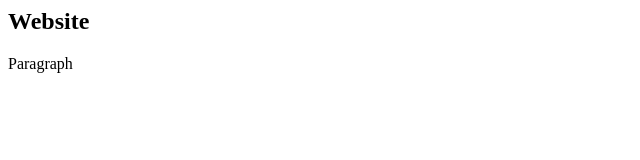
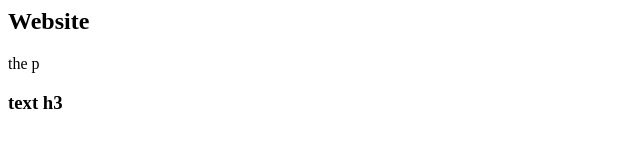
Before and after one commit to ashwinbharadwajs/forlearn, a plain HTML site: page index.html in a window 1280 px wide. Shown: the whole page, without its empty margins (0-640 px from the left). Drawn offline with Linux system fonts and the light colour scheme.

Commit message:
Updated html file

```diff
--- a/index.html
+++ b/index.html
@@ -7,6 +7,9 @@
 </head>
 <body>
     <h2>Website</h2>
-    <p>Paragraph</p>
+    <p>the p</p>
+    <div class="Division">
+        <h3>text h3</h3>
+    </div>
 </body>
 </html>
```
